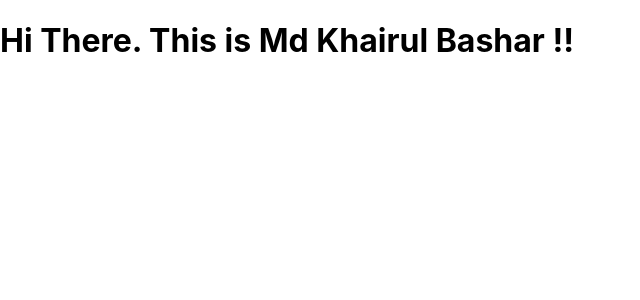
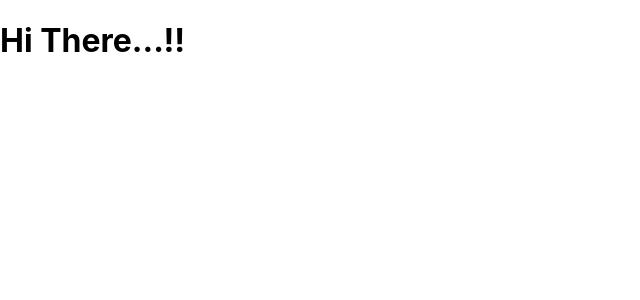
Before and after one commit to 404Bappy/Learn_React, a React (Create React App) app in the folder structure-react/: page / in a window 1280 px wide. Shown: the top 300 px of the page, without its empty margins (0-640 px from the left). Built offline with nearby package versions, Linux system fonts and the light colour scheme.

Commit message:
Initial commit

```diff
--- a/structure-react/src/index.js
+++ b/structure-react/src/index.js
@@ -7,7 +7,7 @@ import reportWebVitals from './reportWebVitals';
 const root = ReactDOM.createRoot(document.getElementById('root'));
 root.render(
   <React.StrictMode>
-    <h1>Hi There. This is Md Khairul Bashar !!</h1>
+    <h1>Hi There...!!</h1>
   </React.StrictMode>
 );
 
```
